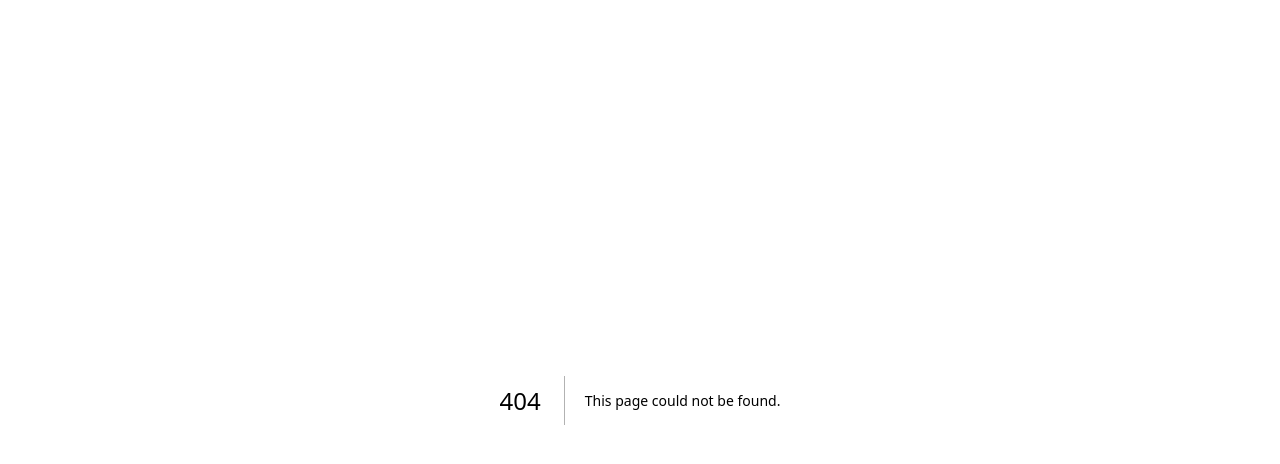
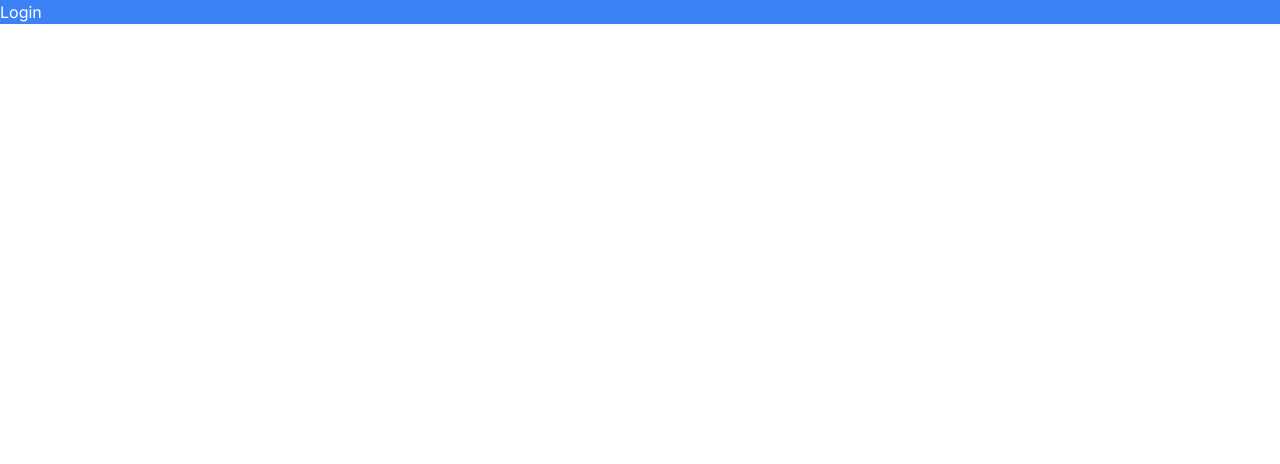
Before and after one commit to cozyblank/next-notion-clone, a Next.js app: page /login in a window 1280 px wide. Before the commit this address had no page. Shown: the top 464 px of the page. Built offline with nearby package versions, Linux system fonts and the light colour scheme.

Commit message:
02. 폴더 설정

```diff
--- /dev/null
+++ b/app/(auth)/(routes)/layout.tsx
@@ -0,0 +1,5 @@
+const RootLayout = ({ children }: { children: React.ReactNode }) => {
+  return <div className="h-full text-white bg-blue-500">{children}</div>;
+};
+
+export default RootLayout;
--- /dev/null
+++ b/app/(auth)/(routes)/login/page.tsx
@@ -0,0 +1,9 @@
+import React from 'react'
+
+const Login = () => {
+  return (
+    <div>Login</div>
+  )
+}
+
+export default Login
--- /dev/null
+++ b/app/(auth)/(routes)/register/page.tsx
@@ -0,0 +1,7 @@
+import React from "react";
+
+const Register = () => {
+  return <div>Register</div>;
+};
+
+export default Register;
```
Also changed, not shown: app/(root)/page.tsx (renamed from app/page.tsx).
